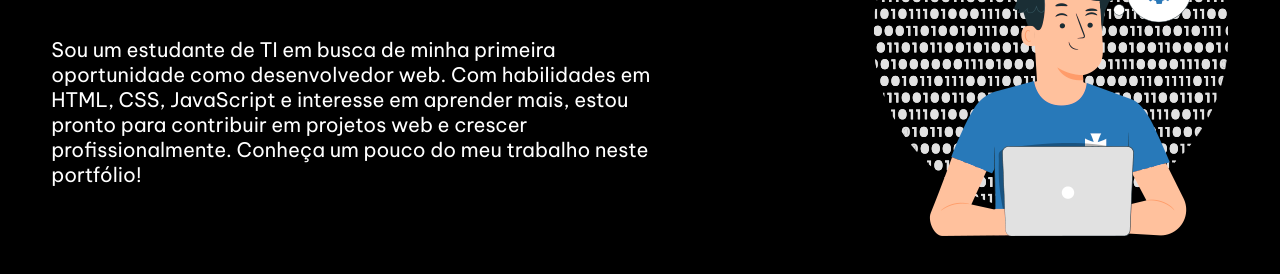
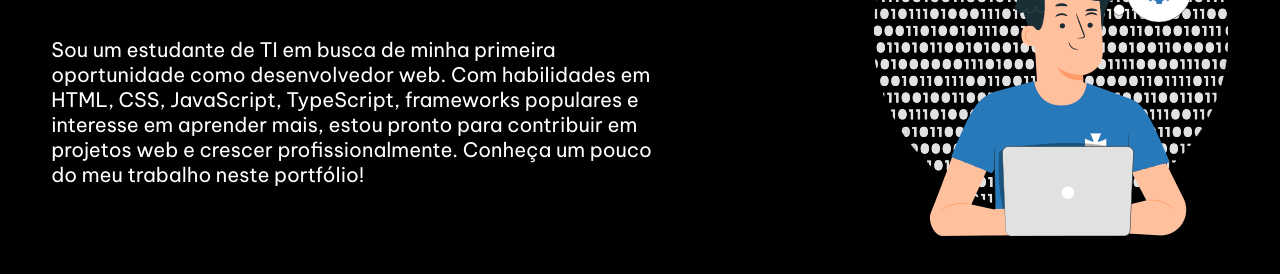
Before and after one commit to PVPrado/portfolio, a plain HTML site: page index.html in a window 1280 px wide. Shown: the part 352-626 px from the top of the page. Drawn offline with Linux system fonts and the light colour scheme; a web font is replaced by a local one.

Commit message:
fix: adiciona texto

```diff
--- a/index.html
+++ b/index.html
@@ -41,7 +41,7 @@
         <div class="flex">
           <div class="texto-inicio">
             <h1>Olá, meu nome é Paulo Victor</h1>
-            <p>Sou um estudante de TI em busca de minha primeira oportunidade como desenvolvedor web. Com habilidades em HTML, CSS, JavaScript e interesse em aprender mais, estou pronto para contribuir em projetos web e crescer profissionalmente. Conheça um pouco do meu trabalho neste portfólio!</p>
+            <p>Sou um estudante de TI em busca de minha primeira oportunidade como desenvolvedor web. Com habilidades em HTML, CSS, JavaScript, TypeScript, frameworks populares  e interesse em aprender mais, estou pronto para contribuir em projetos web e crescer profissionalmente. Conheça um pouco do meu trabalho neste portfólio!</p>
           </div><!--texto-inicio-->
 
           <div class="img-inicio-site">
```
